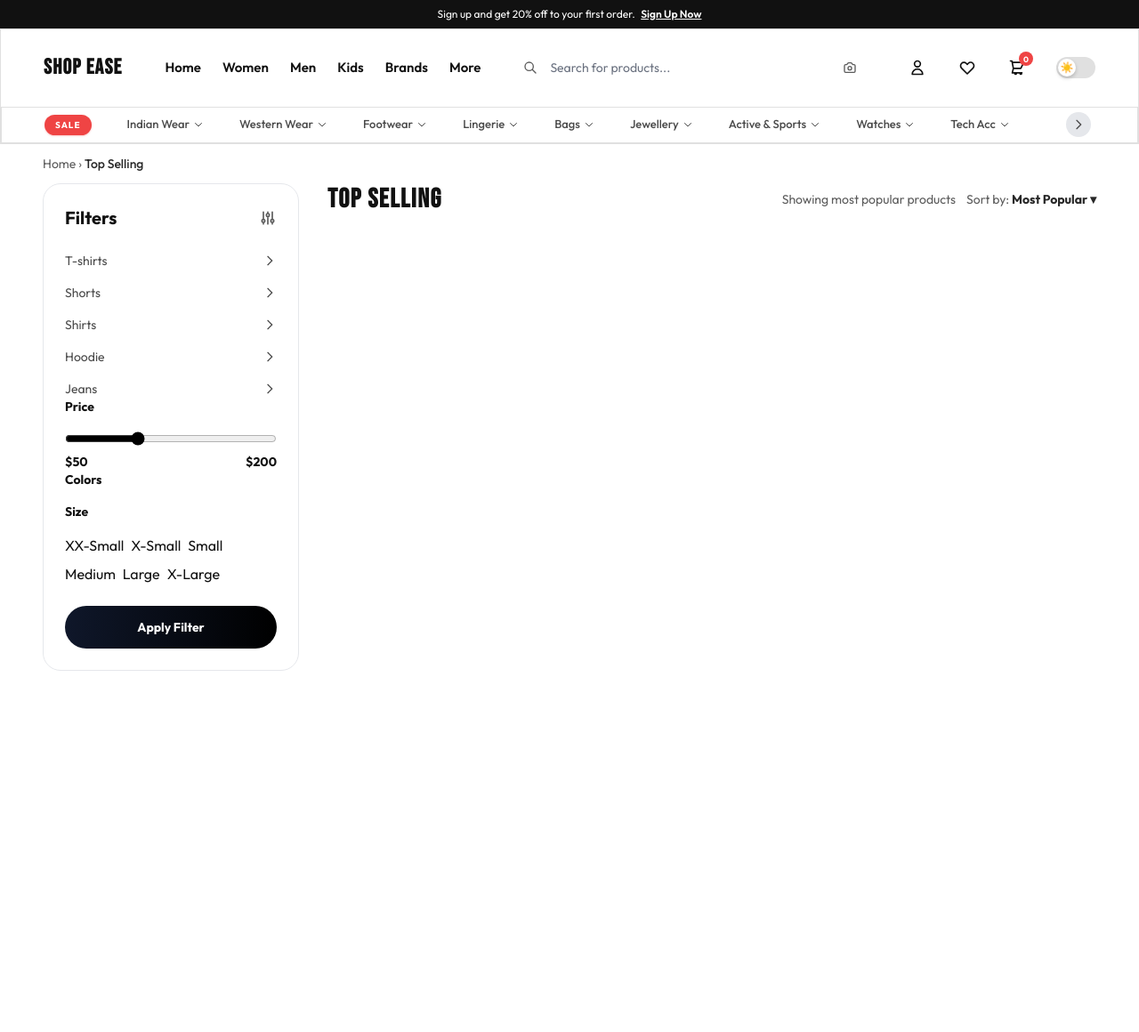
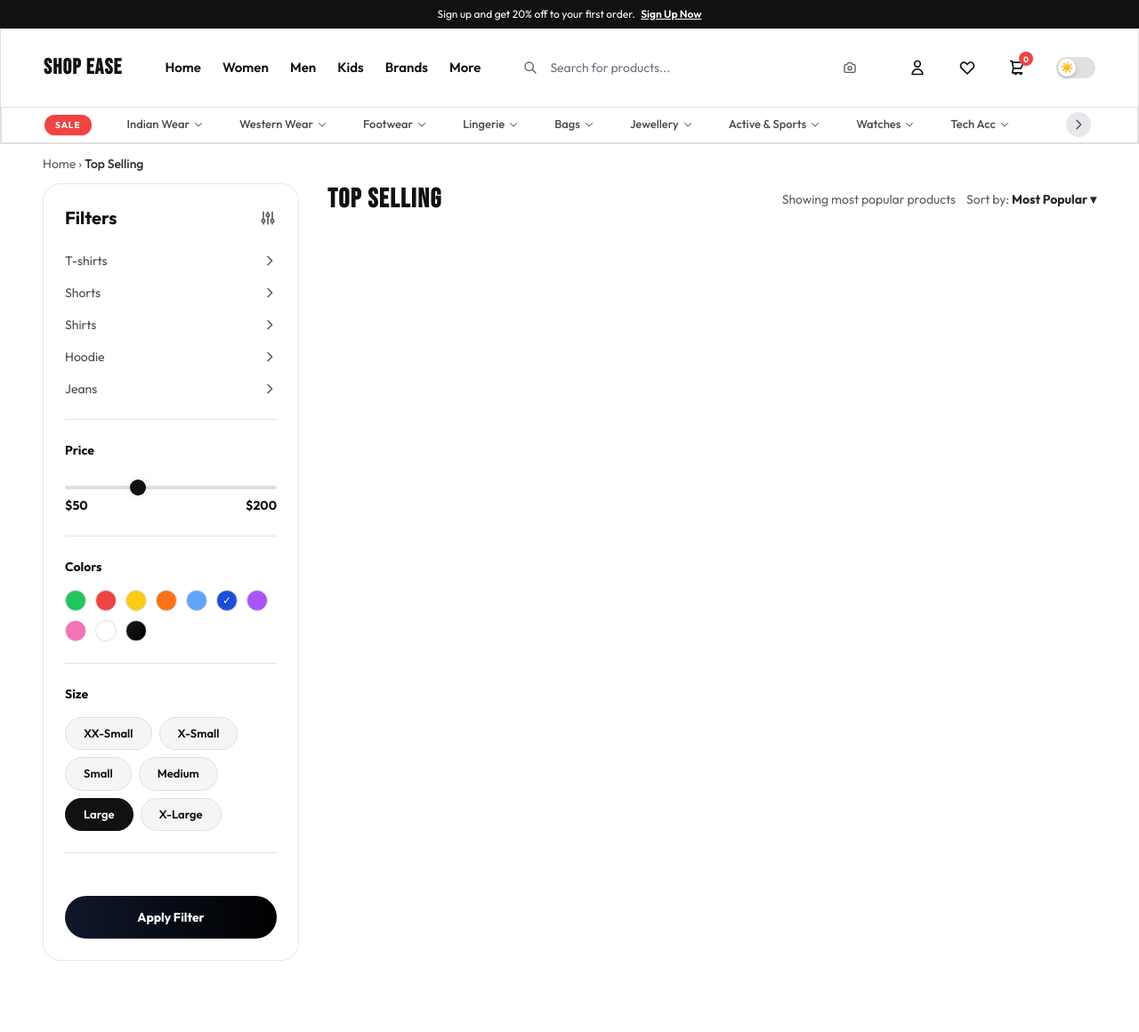
Before and after one commit to Naveenkumar16523/ecommerce_website_shopease, a Flask app: page /top-selling.html in a window 1280 px wide. Shown: the whole page at 89% size. Before the commit the page ends 754 px from the top, so only its background shows below. Run offline with Flask 3, Linux system fonts and the light colour scheme; data that the repository does not hold is empty; some libraries are stand-ins or nearby versions.

Commit message:
UI: Global premium design system overhaul with modern scrollbars, button gradients, and refined filtering components

```diff
--- a/static/css/app.css
+++ b/static/css/app.css
@@ -26,7 +26,24 @@
 body {
   background-color: var(--bg-primary);
   color: var(--text-primary);
-  transition: background 0.3s, color 0.3s;
+  transition: background 0.4s cubic-bezier(0.4, 0, 0.2, 1), color 0.4s cubic-bezier(0.4, 0, 0.2, 1);
+  -webkit-font-smoothing: antialiased;
+  -moz-osx-font-smoothing: grayscale;
+}
+
+/* Custom Scrollbar */
+::-webkit-scrollbar {
+  width: 8px;
+}
+::-webkit-scrollbar-track {
+  background: var(--bg-primary);
+}
+::-webkit-scrollbar-thumb {
+  background: var(--border-color);
+  border-radius: 10px;
+}
+::-webkit-scrollbar-thumb:hover {
+  background: var(--text-secondary);
 }
 
 /* Apply theme variables to common elements */
@@ -60,6 +77,58 @@ footer { background-color: var(--bg-secondary) !important; }
 [data-theme="dark"] .bg-gray-50\/50 { background-color: rgba(255, 255, 255, 0.05) !important; }
 [data-theme="dark"] .accent-black { accent-color: var(--accent) !important; }
 
+/* Custom Range Input Styling (for Price Filters) */
+input[type="range"] {
+  -webkit-appearance: none;
+  width: 100%;
+  background: transparent;
+}
+input[type="range"]::-webkit-slider-runnable-track {
+  width: 100%;
+  height: 4px;
+  background: var(--border-color);
+  border-radius: 2px;
+}
+input[type="range"]::-webkit-slider-thumb {
+  -webkit-appearance: none;
+  height: 18px;
+  width: 18px;
+  border-radius: 50%;
+  background: var(--text-primary);
+  cursor: pointer;
+  margin-top: -7px;
+  box-shadow: 0 0 10px rgba(0,0,0,0.1);
+  transition: transform 0.2s;
+}
+input[type="range"]:active::-webkit-slider-thumb {
+  transform: scale(1.2);
+}
+
+/* Modern Button Enhancements */
+.bg-black {
+  background: linear-gradient(135deg, #1a1a1a 0%, #000000 100%) !important;
+  transition: all 0.3s cubic-bezier(0.4, 0, 0.2, 1) !important;
+}
+[data-theme="dark"] .bg-black {
+  background: linear-gradient(135deg, #333333 0%, #111111 100%) !important;
+  border: 1px solid rgba(255,255,255,0.1);
+}
+.bg-black:hover {
+  transform: translateY(-2px);
+  box-shadow: 0 10px 20px rgba(0,0,0,0.1) !important;
+}
+[data-theme="dark"] .bg-black:hover {
+  box-shadow: 0 10px 25px rgba(0,0,0,0.4) !important;
+}
+
+/* Card and Section Polish */
+.rounded-3xl, .rounded-\[2\.5rem\] {
+  transition: transform 0.3s ease, box-shadow 0.3s ease;
+}
+.group:hover .rounded-3xl {
+  box-shadow: var(--shadow) !important;
+}
+
 /* Theme Toggle Styles */
 
 
@@ -81,6 +150,68 @@ footer { background-color: var(--bg-secondary) !important; }
 [data-theme="dark"] .nav-banner {
   background: #000000;
   border-bottom: 1px solid #1a1a1a;
+}
+
+/* Filter Sidebar Premium Styling */
+.filter-section {
+  border-bottom: 1px solid var(--border-color);
+  padding-bottom: 24px;
+  margin-bottom: 24px;
+}
+.filter-section:last-child {
+  border-bottom: none;
+  margin-bottom: 0;
+  padding-bottom: 0;
+}
+
+.color-dot {
+  width: 24px;
+  height: 24px;
+  border-radius: 50%;
+  border: 1px solid var(--border-color);
+  cursor: pointer;
+  transition: all 0.2s ease;
+  position: relative;
+}
+.color-dot:hover {
+  transform: scale(1.15);
+}
+.color-dot.active::after {
+  content: '✓';
+  position: absolute;
+  inset: 0;
+  display: flex;
+  align-items: center;
+  justify-content: center;
+  color: white;
+  font-size: 12px;
+  text-shadow: 0 1px 2px rgba(0,0,0,0.3);
+}
+.color-dot.bg-white.active::after {
+  color: black;
+  text-shadow: none;
+}
+
+.size-btn {
+  padding: 8px 20px;
+  background: var(--bg-secondary);
+  border-radius: 999px;
+  font-size: 13px;
+  font-weight: 600;
+  color: var(--text-primary);
+  transition: all 0.3s cubic-bezier(0.4, 0, 0.2, 1);
+  border: 1px solid var(--border-color);
+}
+.size-btn:hover {
+  background: var(--text-primary);
+  color: var(--bg-primary);
+  transform: translateY(-1px);
+  box-shadow: 0 4px 12px rgba(0,0,0,0.1);
+}
+.size-btn.active {
+  background: var(--text-primary);
+  color: var(--bg-primary);
+  border-color: var(--text-primary);
 }
 
 .theme-toggle {
```
